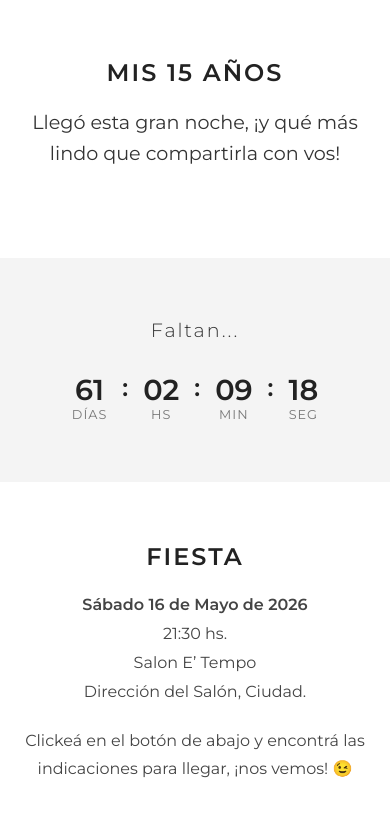
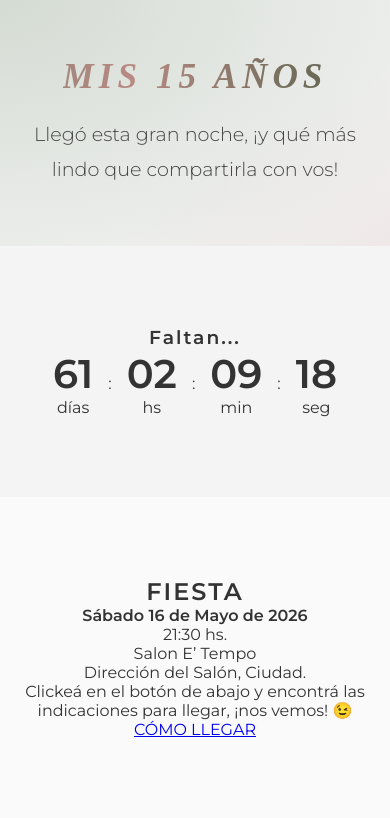
Before and after one commit to FelipePozo21/xvmartina, a plain HTML site: page index.html in a window 390 px wide. Shown: the part 846-1664 px from the top of the page. Drawn offline with Linux system fonts and the light colour scheme; a web font is replaced by a local one.

Commit message:
presentacion

```diff
--- a/style.css
+++ b/style.css
@@ -1,3 +1,4 @@
+/* --- CONFIGURACIÓN GLOBAL --- */
 * {
     margin: 0;
     padding: 0;
@@ -10,37 +11,27 @@ body, html {
     overflow-x: hidden;
     background-color: #fafafa;
     color: #333;
-    margin: 0;
-    padding: 0;
 }
 
 h1, h2, h3 {
     font-weight: 600;
     letter-spacing: 2px;
 }
-/* --- PORTADA CON EFECTO REFINADO --- */
+
+/* --- PORTADA --- */
 .portada {
     position: relative;
     width: 100vw;
     height: 100vh;
     background-image: url('herojpeg.jpeg');
-
-    /* 1. Forzamos a que la imagen ocupe el 100% del ancho y el 100% del alto */
-    /* Esto evita que la S y el 15 se corten por los lados */
     background-size: 100% 100%;
-
     background-position: center;
     background-repeat: no-repeat;
-
     display: flex;
     justify-content: center;
     align-items: center;
 }
 
-/* El fondo desenfocado que evita el color blanco liso */
-
-
-/* Botón de música visible */
 .control-musica {
     position: absolute;
     top: 25px;
@@ -56,20 +47,7 @@ h1, h2, h3 {
     backdrop-filter: blur(5px);
 }
 
-.control-musica:hover {
-    transform: scale(1.1);
-}
-
-.control-musica img {
-    width: 20px;
-    height: 20px;
-}
-
-@keyframes fadeIn {
-    from { opacity: 0; transform: translateY(20px); }
-    to { opacity: 1; transform: translateY(0); }
-}
-
+/* --- BLOQUE BASE --- */
 .bloque {
     width: 100%;
     padding: 80px 20px;
@@ -80,37 +58,55 @@ h1, h2, h3 {
     justify-content: center;
 }
 
+/* --- SECCIÓN PRESENTACIÓN (ALTURA AJUSTADA) --- */
 .presentacion {
-    background-color: #ffffff;
+    position: relative;
+    margin-top: -1px !important;
+    /* Reducimos el padding para que el alto sea menor */
+    padding: 80px 20px !important;
+    display: flex !important;
+    flex-direction: column !important;
+    align-items: center !important;
+    text-align: center !important;
+    overflow: hidden;
+
+    background-color: #F1F1F1 !important;
+    background-image:
+        radial-gradient(at 0% 0%, rgba(143, 169, 137, 0.3) 0%, transparent 60%),
+        radial-gradient(at 100% 100%, rgba(227, 198, 193, 0.4) 0%, transparent 60%) !important;
+
+    background-size: 150% 150% !important;
+    animation: moverFondoSutil 15s ease-in-out infinite alternate !important;
 }
 
-.titulo-seccion {
-    font-size: 1.5rem;
-    margin-bottom: 20px;
-    color: #222;
+.presentacion .titulo-seccion {
+    font-family: 'Playfair Display', serif !important;
+    font-size: clamp(2.5rem, 8vw, 3.8rem) !important;
+    font-style: italic;
+    font-weight: 700 !important;
+    margin-bottom: 20px !important;
+    letter-spacing: 5px;
+    position: relative;
+    z-index: 5;
+
+    background: linear-gradient(90deg, #6b7a67, #b88a83, #4A5D45, #6b7a67);
+    background-size: 300% auto;
+    -webkit-background-clip: text;
+    -webkit-text-fill-color: transparent;
+    animation: animarLetras 8s linear infinite !important;
 }
 
-.texto-principal {
-    font-size: 1.2rem;
-    max-width: 600px;
-    line-height: 1.6;
-    margin-bottom: 30px;
+.presentacion .texto-principal {
+    color: #444 !important;
+    font-size: 1.2rem !important;
+    max-width: 600px !important;
+    line-height: 1.8 !important;
+    font-weight: 300;
 }
 
-.firma {
-    font-family: 'Playfair Display', serif;
-    font-size: 2.5rem;
-    color: #555;
-}
-
+/* --- OTRAS SECCIONES --- */
 .cuenta-regresiva {
     background-color: #f4f4f4;
-}
-
-.subtitulo {
-    font-size: 1.2rem;
-    margin-bottom: 30px;
-    font-weight: 300;
 }
 
 .contador-contenedor {
@@ -120,64 +116,9 @@ h1, h2, h3 {
     gap: 15px;
 }
 
-.caja-tiempo {
-    display: flex;
-    flex-direction: column;
-    align-items: center;
-}
-
 .caja-tiempo span {
     font-size: 2.5rem;
     font-weight: 600;
-    color: #222;
-}
-
-.caja-tiempo p {
-    font-size: 0.8rem;
-    text-transform: uppercase;
-    letter-spacing: 1px;
-    color: #777;
-}
-
-.separador {
-    font-size: 2rem;
-    font-weight: 600;
-    color: #222;
-    margin-top: -20px;
-}
-
-.fiesta {
-    background-color: #ffffff;
-}
-
-.texto-info {
-    font-size: 1rem;
-    line-height: 1.8;
-    max-width: 500px;
-    margin-bottom: 20px;
-    color: #444;
-}
-
-.btn-principal {
-    display: inline-block;
-    padding: 12px 30px;
-    background-color: #222;
-    color: #fff;
-    text-decoration: none;
-    text-transform: uppercase;
-    font-size: 0.9rem;
-    letter-spacing: 1px;
-    border-radius: 4px;
-    margin-top: 20px;
-    transition: background-color 0.3s ease;
-}
-
-.btn-principal:hover {
-    background-color: #555;
-}
-
-.galeria {
-    background-color: #f4f4f4;
 }
 
 .grid-fotos {
@@ -185,77 +126,25 @@ h1, h2, h3 {
     grid-template-columns: repeat(auto-fit, minmax(250px, 1fr));
     gap: 15px;
     width: 100%;
-    max-width: 1000px;
 }
 
 .grid-fotos img {
     width: 100%;
-    height: 100%;
-    object-fit: cover;
+    height: auto;
     border-radius: 8px;
-    transition: transform 0.3s ease;
 }
 
-.grid-fotos img:hover {
-    transform: scale(1.03);
+/* --- ANIMACIONES --- */
+@keyframes animarLetras {
+    to { background-position: 300% center; }
 }
 
-.extras {
-    background-color: #ffffff;
-    gap: 60px;
-}
-
-.item-extra {
-    display: flex;
-    flex-direction: column;
-    align-items: center;
-}
-
-.asistencia {
-    background-color: #f4f4f4;
-}
-
-.pie-pagina {
-    background-color: #222;
-    color: #fff;
-    padding: 60px 20px;
-}
-
-.texto-agradecimiento {
-    font-family: 'Playfair Display', serif;
-    font-size: 1.5rem;
+@keyframes moverFondoSutil {
+    0% { background-position: 0% 0%; }
+    100% { background-position: 15% 15%; }
 }
 
 @media (max-width: 768px) {
-    .nombre-quinceanera {
-        font-size: 3.5rem;
-    }
-
-    .contenido-portada {
-        bottom: 15%;
-    }
-
-    .control-musica {
-        top: 20px;
-        right: 20px;
-        width: 40px;
-        height: 40px;
-    }
-
-    .control-musica img {
-        width: 15px;
-        height: 15px;
-    }
-
-    .bloque {
-        padding: 60px 15px;
-    }
-
-    .caja-tiempo span {
-        font-size: 1.8rem;
-    }
-
-    .separador {
-        font-size: 1.5rem;
-    }
+    .presentacion { padding: 60px 20px !important; }
+    .presentacion .titulo-seccion { font-size: 2.2rem !important; }
 }
```
Also changed, not shown: index.html (+4 -4 lines).
